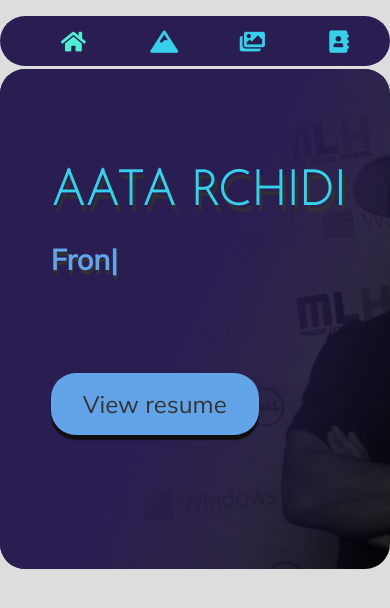
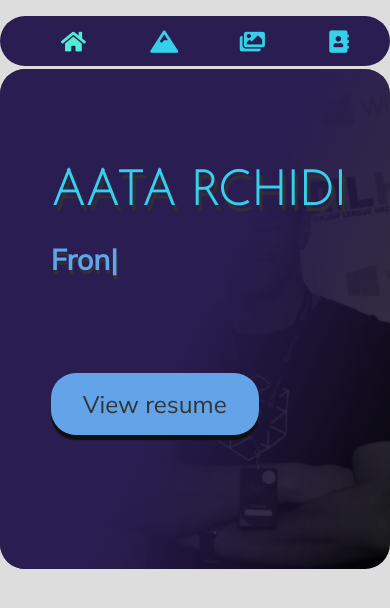
Before and after one commit to Atalaa/portfolio, a React (Create React App) app: page /#/ in a window 390 px wide. Shown: the top 608 px of the page. Built offline with nearby package versions, Linux system fonts and the light colour scheme; a web font is replaced by a local one.

Commit message:
optimized website speed for responsive design

```diff
--- a/src/styles/pages/_home.scss
+++ b/src/styles/pages/_home.scss
@@ -65,8 +65,8 @@
 @media screen and (max-width:580px){
   .homeContent {
     &:after {
-    background: url('../../media/ConUHackII.png') no-repeat 60% 50%/cover !important;
-    background-position: left !important;
+    background: url('../../media/ConUHackII.webp') no-repeat 60% 50%/cover !important;
+    // background-position: left !important;
     }
     h1 {
       font-size: 3rem !important;
```
